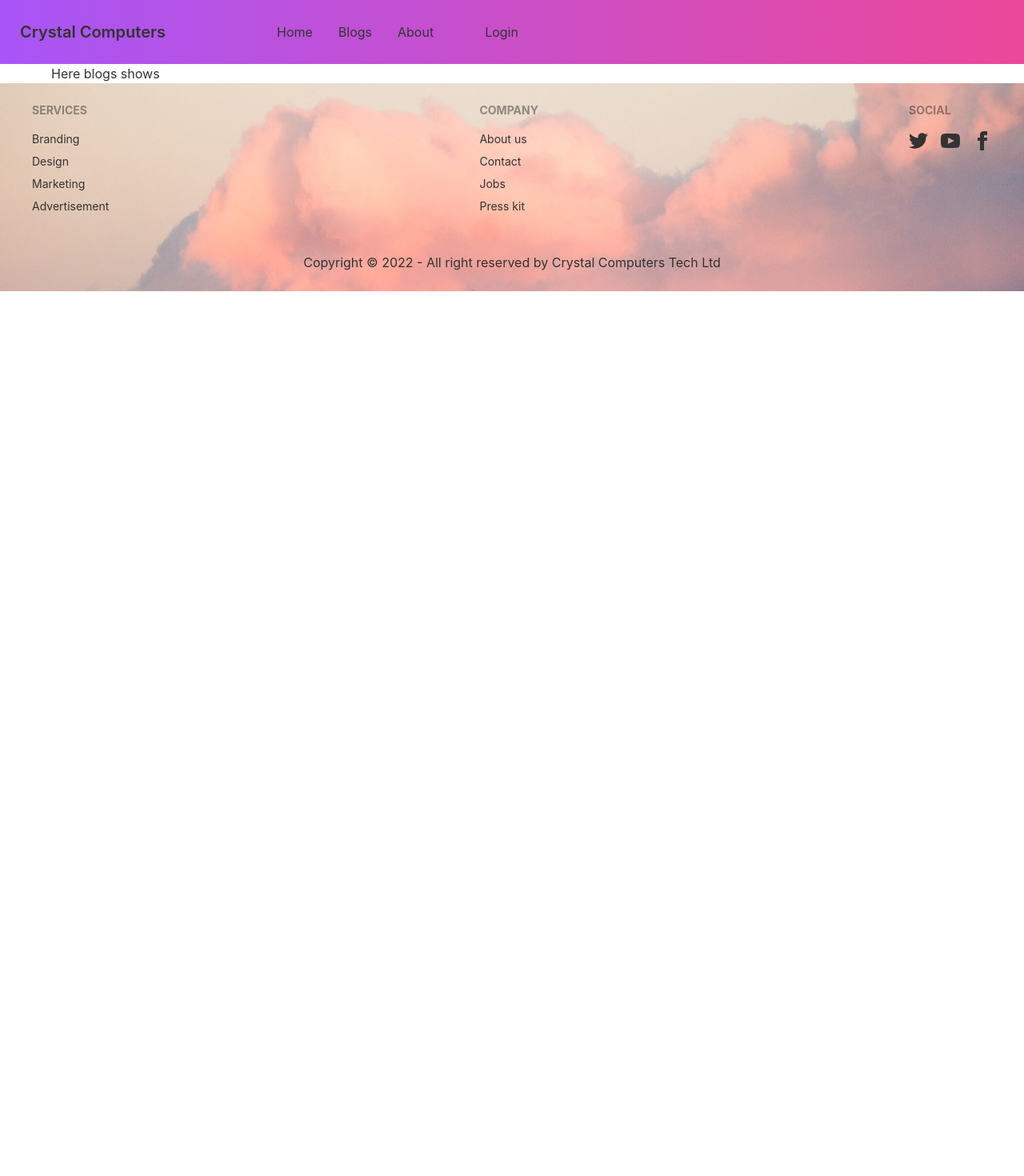
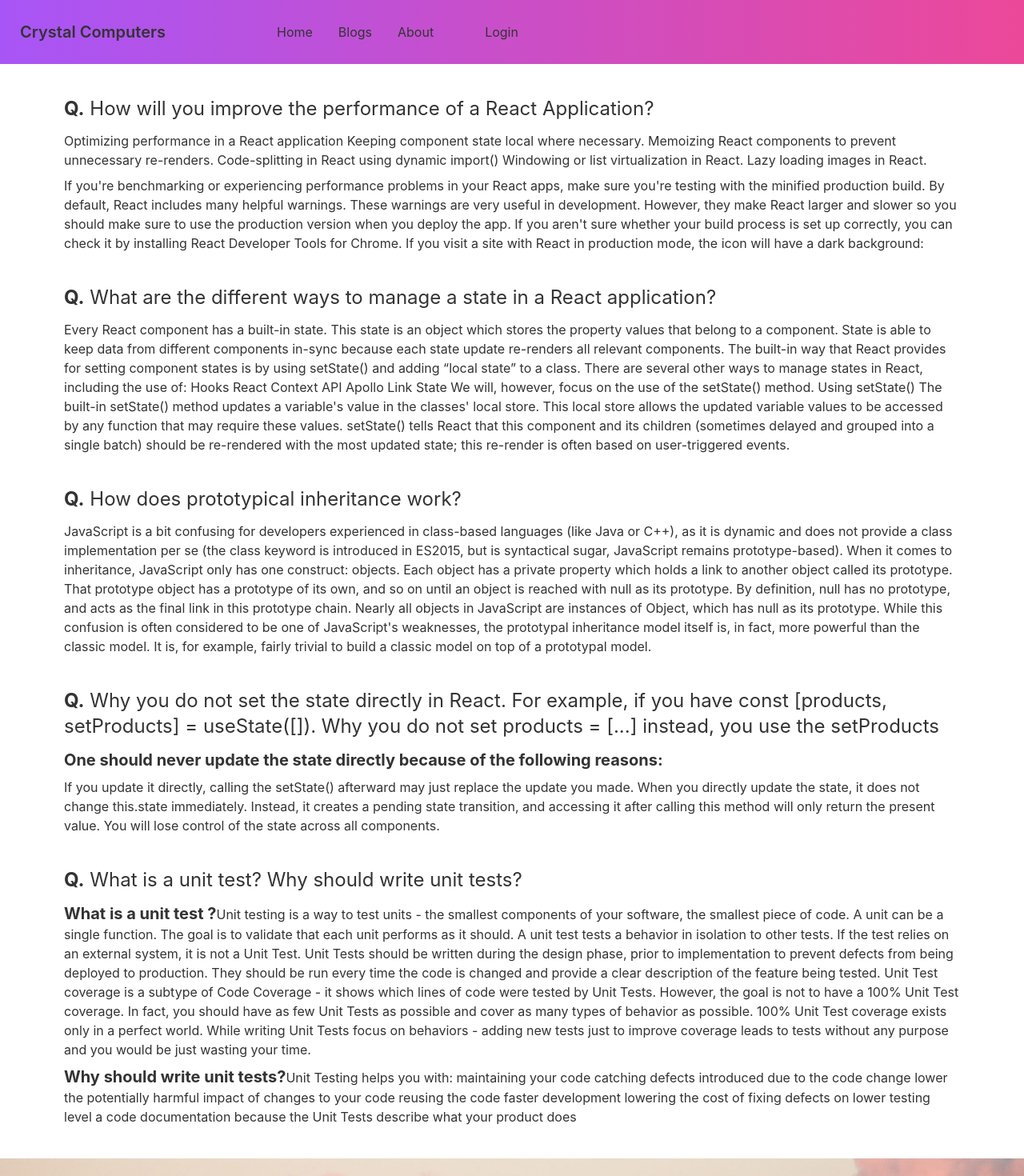
Before and after one commit to frsiam/Crystal-computers-client-side, a React (Create React App) app: page /blogs in a window 1280 px wide. Shown: the top 1470 px of the page at 80% size. Before the commit the page ends 800 px from the top, so only its background shows below. Built offline with nearby package versions, Linux system fonts and the light colour scheme; no server answers; the HTML template or start-up script is replaced by a standard one.

Commit message:
blog section added answare of some questions

```diff
--- a/src/hooks/useAdmin.js
+++ b/src/hooks/useAdmin.js
@@ -6,7 +6,7 @@ const useAdmin = (user) => {
     useEffect(() => {
         const email = user?.email;
         if (email) {
-            fetch(`https://warm-chamber-44220.herokuapp.com/admin/${email}`, {
+            fetch(`http://localhost:4000/admin/${email}`, {
                 method: 'get',
                 headers: {
                     'content-type': 'application/json',
--- a/src/hooks/useToken.js
+++ b/src/hooks/useToken.js
@@ -7,7 +7,7 @@ const useToken = (user) => {
         const email = user?.user?.email;
         const currentUser = { email: email };
         if (email) {
-            fetch(`https://warm-chamber-44220.herokuapp.com/user/${email}`, {
+            fetch(`http://localhost:4000/user/${email}`, {
                 method: 'put',
                 headers: {
                     'content-type': 'application/json'
--- a/src/pages/Blogs/Blogs.js
+++ b/src/pages/Blogs/Blogs.js
@@ -2,8 +2,88 @@ import React from 'react';
 
 const Blogs = () => {
     return (
-        <div className='max-w-6xl mx-auto'>
-            <h1>Here blogs shows</h1>
+        <div className='max-w-6xl mx-auto px-4'>
+            <div className='my-10'>
+                <h1 className='text-2xl my-3'><span className='font-bold'>Q.</span> How will you improve the performance of a React Application?</h1>
+                <p className='my-2'>
+                    Optimizing performance in a React application
+                    Keeping component state local where necessary.
+                    Memoizing React components to prevent unnecessary re-renders.
+                    Code-splitting in React using dynamic import()
+                    Windowing or list virtualization in React.
+                    Lazy loading images in React.
+                </p>
+                <p className='my-2'>
+                    If you're benchmarking or experiencing performance problems in your React apps, make sure you're testing with the minified production build.
+
+                    By default, React includes many helpful warnings. These warnings are very useful in development. However, they make React larger and slower so you should make sure to use the production version when you deploy the app.
+
+                    If you aren't sure whether your build process is set up correctly, you can check it by installing React Developer Tools for Chrome. If you visit a site with React in production mode, the icon will have a dark background:
+                </p>
+            </div>
+            <div className='my-10'>
+                <h1 className='text-2xl my-3'><span className='font-bold'>Q.</span> What are the different ways to manage a state in a React application?</h1>
+                <p className='my-2'>
+                    Every React component has a built-in state. This state is an object which stores
+                    the property values that belong to a component. State is able to keep data from different
+                    components in-sync because each state update re-renders all relevant components.
+                    The built-in way that React provides for setting component states is by using setState() and adding “local state” to a class. There are several other ways to manage states in React, including the use of:
+
+                    Hooks
+                    React Context API
+                    Apollo Link State
+                    We will, however, focus on the use of the setState() method.
+                    Using setState()
+                    The built-in setState() method updates a variable's value in the classes' local store. This local store allows the updated variable values to be accessed by any function that may require these values.
+                    setState() tells React that this component and its children (sometimes delayed and grouped into a single batch) should be re-rendered with the most updated state; this re-render is often based on user-triggered events.
+                </p>
+
+            </div>
+            <div className='my-10'>
+                <h1 className='text-2xl my-3'><span className='font-bold'>Q.</span> How does prototypical inheritance work?</h1>
+                <p className='my-2'>
+                    JavaScript is a bit confusing for developers experienced in class-based languages (like Java or C++), as it is dynamic and does not provide a class implementation per se (the class keyword is introduced in ES2015, but is syntactical sugar, JavaScript remains prototype-based).
+
+                    When it comes to inheritance, JavaScript only has one construct: objects. Each object has a private property which holds a link to another object called its prototype. That prototype object has a prototype of its own, and so on until an object is reached with null as its prototype. By definition, null has no prototype, and acts as the final link in this prototype chain.
+
+                    Nearly all objects in JavaScript are instances of Object, which has null as its prototype.
+
+                    While this confusion is often considered to be one of JavaScript's weaknesses, the prototypal inheritance model itself is, in fact, more powerful than the classic model. It is, for example, fairly trivial to build a classic model on top of a prototypal model.
+                </p>
+            </div>
+            <div className='my-10'>
+                <h1 className='text-2xl my-3'><span className='font-bold'>Q.</span> Why you do not set the state directly in React. For example, if you have const [products, setProducts] = useState([]). Why you do not set products = [...] instead, you use the setProducts</h1>
+                <p className='my-2'>
+                    <span className='text-xl font-bold my-2 block'>One should never update the state directly because of the following reasons:</span>
+
+                    If you update it directly, calling the setState() afterward may just replace the update you made.
+
+                    When you directly update the state, it does not change this.state immediately. Instead, it creates a pending state transition, and accessing it after calling this method will only return the present value.
+
+                    You will lose control of the state across all components.
+                </p>
+            </div>
+            <div className='my-10'>
+                <h1 className='text-2xl my-3'><span className='font-bold'>Q.</span> What is a unit test? Why should write unit tests?</h1>
+                <p className='my-2'>
+                    <span className='text-xl font-bold'>What is a unit test ?</span>
+                    Unit testing is a way to test units - the smallest components of your software, the smallest piece of code. A unit can be a single function. The goal is to validate that each unit performs as it should. A unit test tests a behavior in isolation to other tests. If the test relies on an external system, it is not a Unit Test. Unit Tests should be written during the design phase, prior to implementation to prevent defects from being deployed to production. They should be run every time the code is changed and provide a clear description of the feature being tested.
+
+                    Unit Test coverage is a subtype of Code Coverage - it shows which lines of code were tested by Unit Tests. However, the goal is not to have a 100% Unit Test coverage. In fact, you should have as few Unit Tests as possible and cover as many types of behavior as possible. 100% Unit Test coverage exists only in a perfect world. While writing Unit Tests focus on behaviors - adding new tests just to improve coverage leads to tests without any purpose and you would be just wasting your time.
+                </p>
+                <p className='my-2'>
+                    <span className='text-xl font-bold'>Why should write unit tests?</span>
+                    Unit Testing helps you with:
+
+                    maintaining your code
+                    catching defects introduced due to the code change
+                    lower the potentially harmful impact of changes to your code
+                    reusing the code
+                    faster development
+                    lowering the cost of fixing defects on lower testing level
+                    a code documentation because the Unit Tests describe what your product does
+                </p>
+            </div>
         </div>
     );
 };
--- a/src/pages/Dashboard/AddProduct.js
+++ b/src/pages/Dashboard/AddProduct.js
@@ -33,7 +33,7 @@ const AddProduct = () => {
                         description: data.description
                     }
                     // send to your database
-                    fetch('https://warm-chamber-44220.herokuapp.com/addproduct', {
+                    fetch('http://localhost:4000/addproduct', {
                         method: 'POST',
                         headers: {
                             'content-type': 'application/json',
--- a/src/pages/Dashboard/AddReview.js
+++ b/src/pages/Dashboard/AddReview.js
@@ -20,7 +20,7 @@ const AddReview = () => {
             message: reviewText,
             ratings: rating
         };
-        fetch('https://warm-chamber-44220.herokuapp.com/review', {
+        fetch('http://localhost:4000/review', {
             method: 'post',
             headers: {
                 'content-type': 'application/json'
--- a/src/pages/Dashboard/MyOrders.js
+++ b/src/pages/Dashboard/MyOrders.js
@@ -12,7 +12,7 @@ const MyOrders = () => {
 
     useEffect(() => {
         if (user) {
-            fetch(`https://warm-chamber-44220.herokuapp.com/myorder?email=${user.email}`, {
+            fetch(`http://localhost:4000/myorder?email=${user.email}`, {
                 method: 'get',
                 headers: {
                     'authorization': `Bearer ${localStorage.getItem('accessToken')}`
@@ -34,7 +34,7 @@ const MyOrders = () => {
         const proceed = window.confirm('Are you sure to Cancel this Order?');
         if (proceed) {
             console.log(id)
-            fetch(`https://warm-chamber-44220.herokuapp.com/order/${id}`, {
+            fetch(`http://localhost:4000/order/${id}`, {
                 method: 'delete',
                 headers: {
                     'content-type': 'application/json'
--- a/src/pages/Dashboard/Users.js
+++ b/src/pages/Dashboard/Users.js
@@ -9,7 +9,7 @@ import Loading from '../Shared/Loading';
 const Users = () => {
     const navigate = useNavigate();
     const { data: users, isLoading, refetch } = useQuery('users', () =>
-        fetch('https://warm-chamber-44220.herokuapp.com/user', {
+        fetch('http://localhost:4000/user', {
             method: 'get',
             headers: {
                 'authorization': `Bearer ${localStorage.getItem('accessToken')}`
@@ -25,7 +25,7 @@ const Users = () => {
             })
     )
     const handleMakeAdmin = (user) => {
-        fetch(`https://warm-chamber-44220.herokuapp.com/user/admin/${user}`, {
+        fetch(`http://localhost:4000/user/admin/${user}`, {
             method: 'put',
             headers: {
                 'authorization': `Bearer ${localStorage.getItem('accessToken')}`
--- a/src/pages/Home/Parts.js
+++ b/src/pages/Home/Parts.js
@@ -4,7 +4,7 @@ import SingleParts from './SingleParts';
 
 const Parts = () => {
     const { data: parts, isLoading } = useQuery('parts', () =>
-        fetch('https://warm-chamber-44220.herokuapp.com/parts')
+        fetch('http://localhost:4000/parts')
             .then(res => res.json())
     )
     if (isLoading) {
--- a/src/pages/Home/Reviews.js
+++ b/src/pages/Home/Reviews.js
@@ -5,7 +5,7 @@ import SingleReview from './SingleReview';
 
 const Reviews = () => {
     const { data: reviews, isLoading } = useQuery('reviews', () =>
-        fetch('https://warm-chamber-44220.herokuapp.com/reviews')
+        fetch('http://localhost:4000/reviews')
             .then(res => res.json())
     )
     if (isLoading) {
--- a/src/pages/Purchase/Purchase.js
+++ b/src/pages/Purchase/Purchase.js
@@ -16,7 +16,7 @@ const Purchase = () => {
 
     const [part, setPart] = useState({});
     useEffect(() => {
-        fetch(`https://warm-chamber-44220.herokuapp.com/part/${id}`)
+        fetch(`http://localhost:4000/part/${id}`)
             .then(res => res.json())
             .then(data => {
                 setPart(data)
@@ -56,7 +56,7 @@ const Purchase = () => {
         }
 
         const newQuantity = { availableQuantity: parseFloat(availableQuantity) - parseFloat(orderQuantity) };
-        fetch('https://warm-chamber-44220.herokuapp.com/order', {
+        fetch('http://localhost:4000/order', {
             method: 'post',
             headers: {
                 'content-type': 'application/json'
@@ -68,7 +68,7 @@ const Purchase = () => {
                 console.log(data)
                 toast.success('Your order successfully completed !!')
             })
-        fetch(`https://warm-chamber-44220.herokuapp.com/part/${id}`, {
+        fetch(`http://localhost:4000/part/${id}`, {
             method: 'put',
             headers: {
                 'content-type': 'application/json'
```
